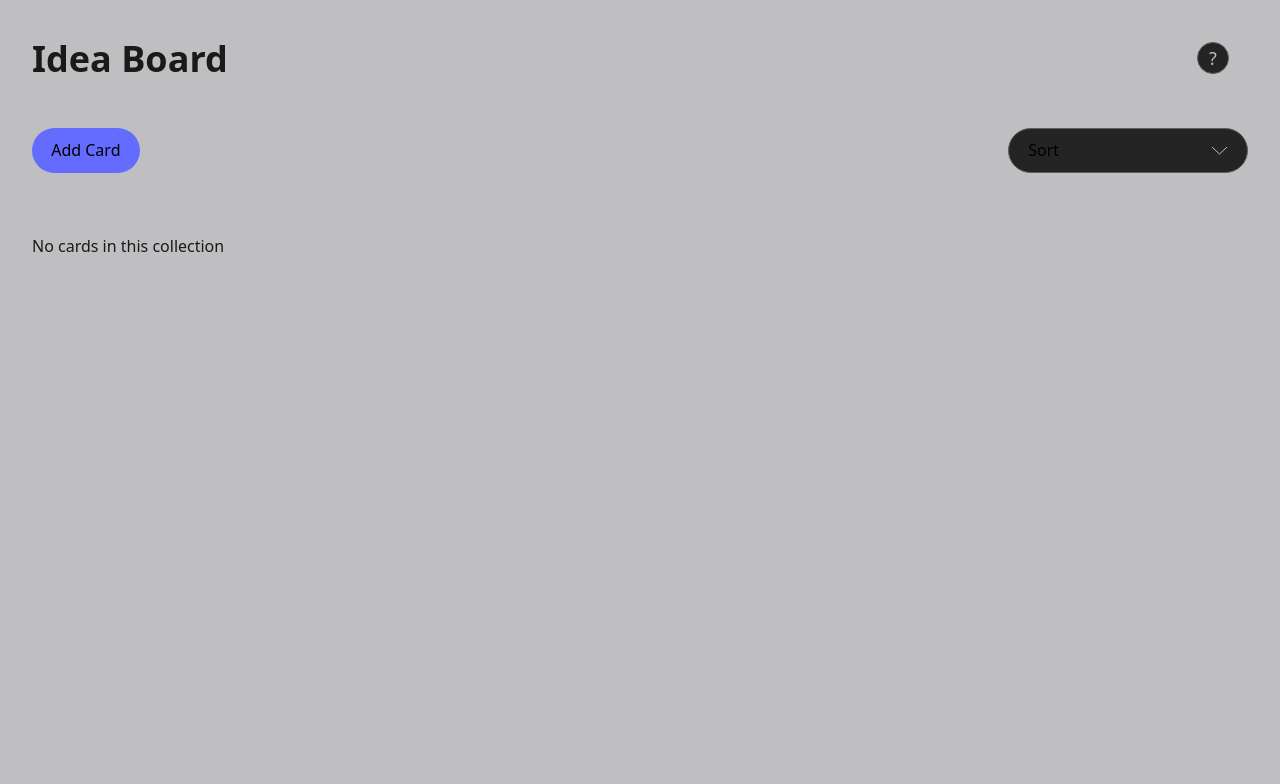
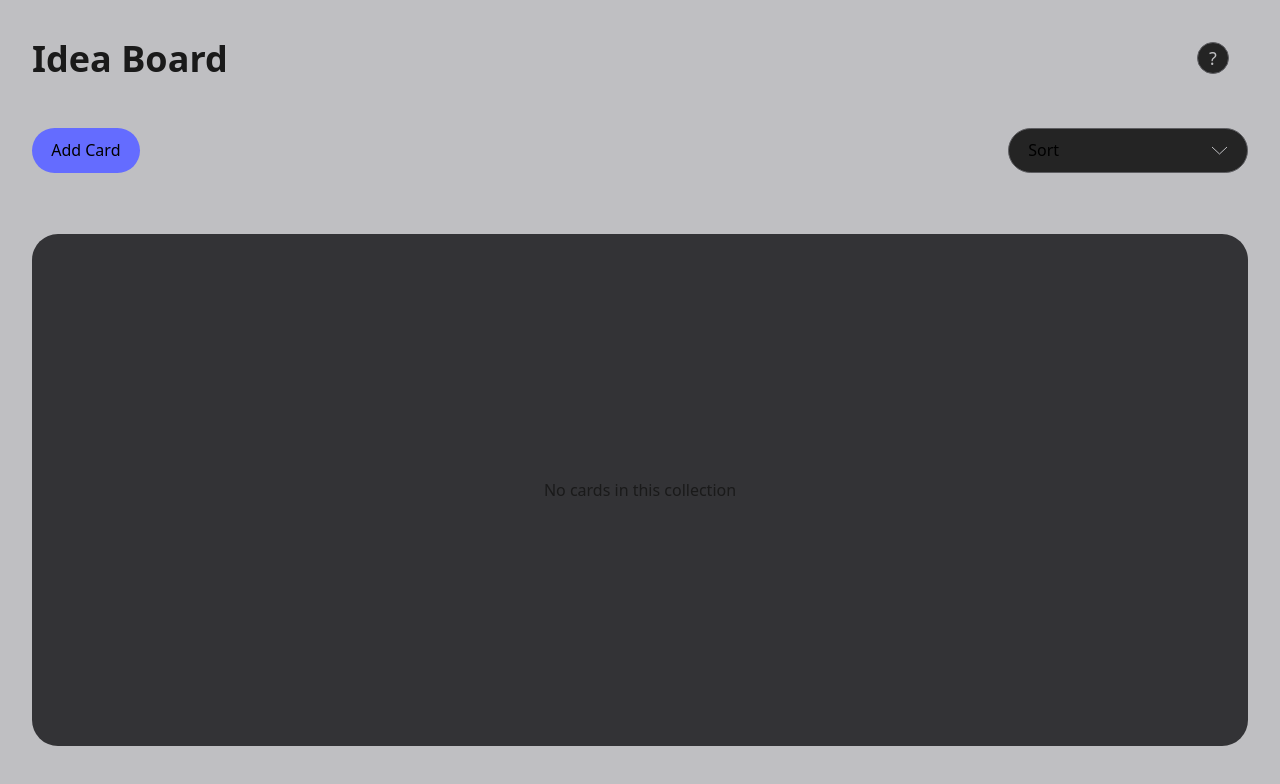
Before and after one commit to juliscapucin/idea-board, a React (Vite) app: page / in a window 1280 px wide. Shown: the top 784 px of the page. Built offline with nearby package versions, Linux system fonts and the light colour scheme.

Commit message:
fix no cards state styles

```diff
--- a/src/styles/cards-list.css
+++ b/src/styles/cards-list.css
@@ -3,7 +3,9 @@
 	display: grid;
 	grid-template-columns: 1fr;
 	gap: var(--space-md);
-	height: calc(100% - var(--header-height));
+	min-height: calc(100svh - var(--header-height) - 4 * var(--space-md));
+	background-color: var(--color-faded-dark);
+	border-radius: var(--radius-lg);
 	z-index: 1;
 }
 
@@ -22,7 +24,8 @@
 .cards-list__no-cards {
 	width: 100%;
 	height: 100%;
-	align-content: center;
+	display: flex;
+	align-items: center;
 	justify-content: center;
-	background-color: var(--color-faded);
+	grid-column: 1 / -1;
 }
--- a/src/styles/variables.css
+++ b/src/styles/variables.css
@@ -6,8 +6,6 @@
 
 	font-synthesis: none;
 	text-rendering: optimizeLegibility;
-	-webkit-font-smoothing: antialiased;
-	-moz-osx-font-smoothing: grayscale;
 
 	--color-primary: #242424;
 	--color-primary-rgb: 0, 112, 243;
```
